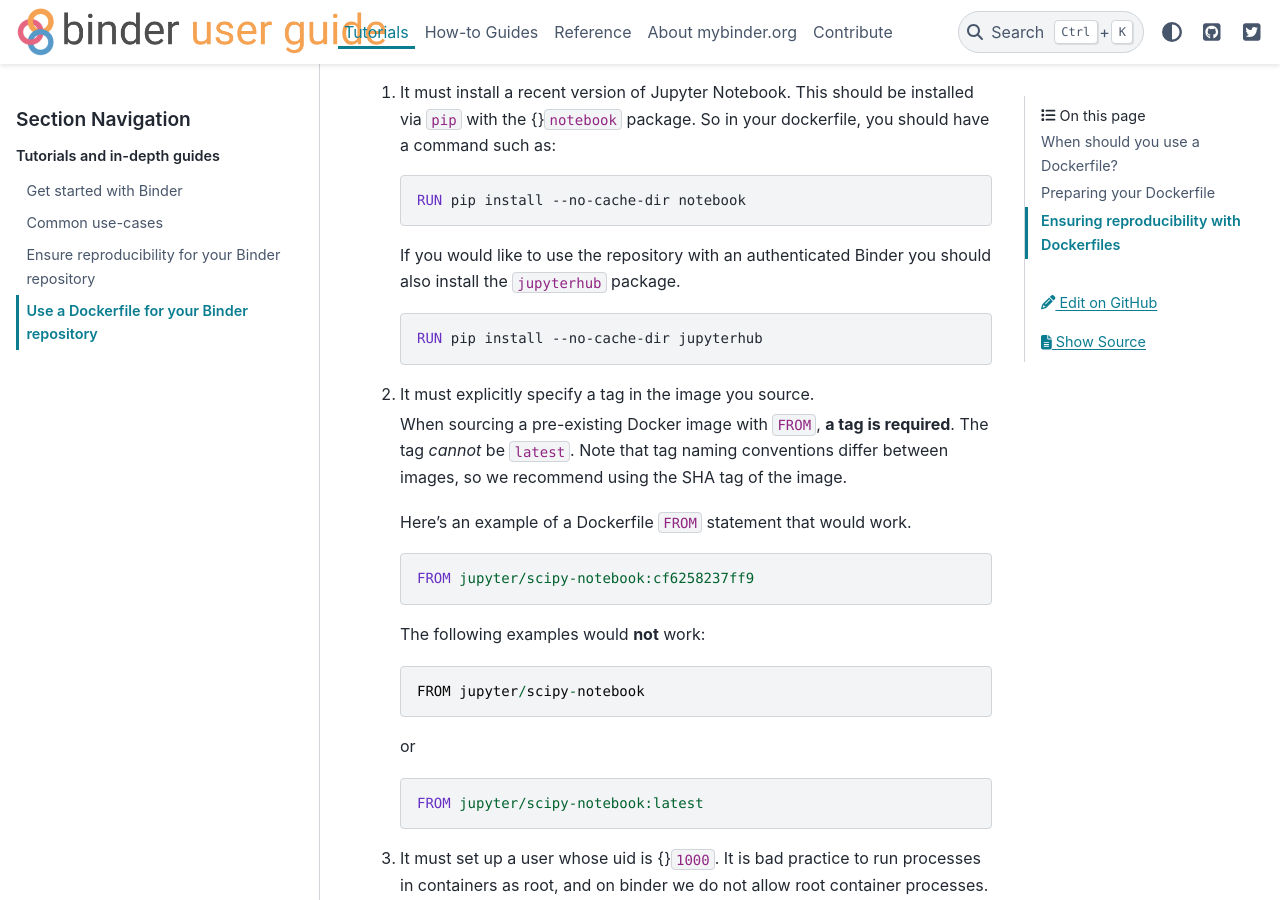
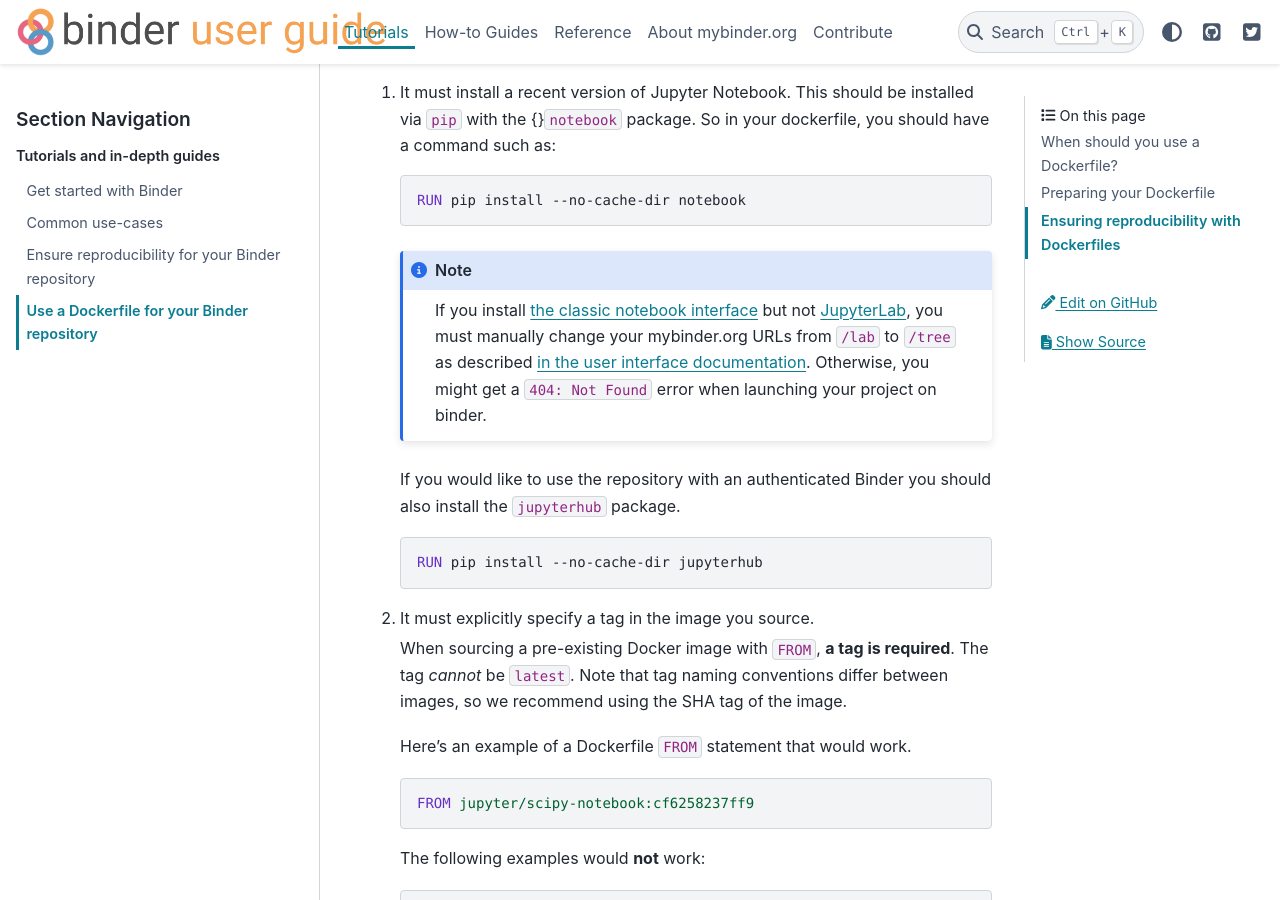
Before and after one commit to jupyterhub/mybinder.org-user-guide, a Sphinx documentation site: the page built from doc/tutorials/dockerfile.md, in a window 1280 px wide and 900 px high, scrolled down 1907 px. Built offline with Sphinx 7.4.7 and the PyData theme 0.15.4, drawn with Linux system fonts in a browser that asks for light colours; pages that are not in the unit, such as notebooks, are missing from menus.

Commit message:
add hint about broken URLs when jupyterlab is missing (#243)
Co-authored-by: Chris Holdgraf <choldgraf@gmail.com>

````diff
--- a/doc/tutorials/dockerfile.md
+++ b/doc/tutorials/dockerfile.md
@@ -86,6 +86,11 @@ For a Dockerfile to work on Binder, it must meet the following requirements:
    ```Dockerfile
    RUN pip install --no-cache-dir notebook
    ```
+
+   :::{note}
+   If you install [the classic notebook interface](https://jupyter-notebook.readthedocs.io/en/stable/) but not [JupyterLab](https://jupyterlab.readthedocs.io/), you must manually change your mybinder.org URLs from `/lab` to `/tree` as described [in the user interface documentation](<https://mybinder.readthedocs.io/en/latest/howto/user_interface.html#jupyterlab>).
+   Otherwise, you might get a `404: Not Found` error when launching your project on binder.
+   :::
 
    If you would like to use the repository with an authenticated Binder you
    should also install the `jupyterhub` package.
````
